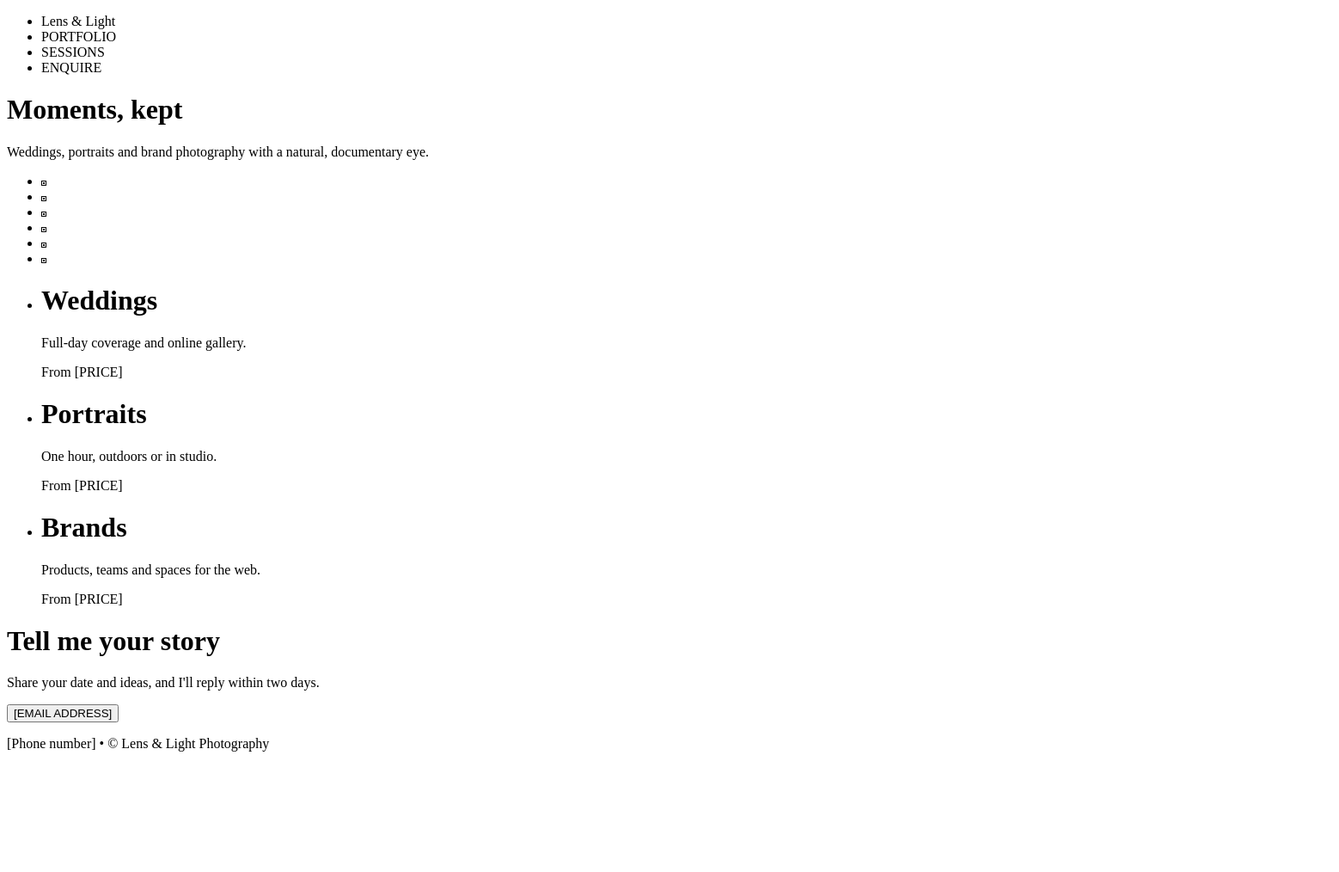
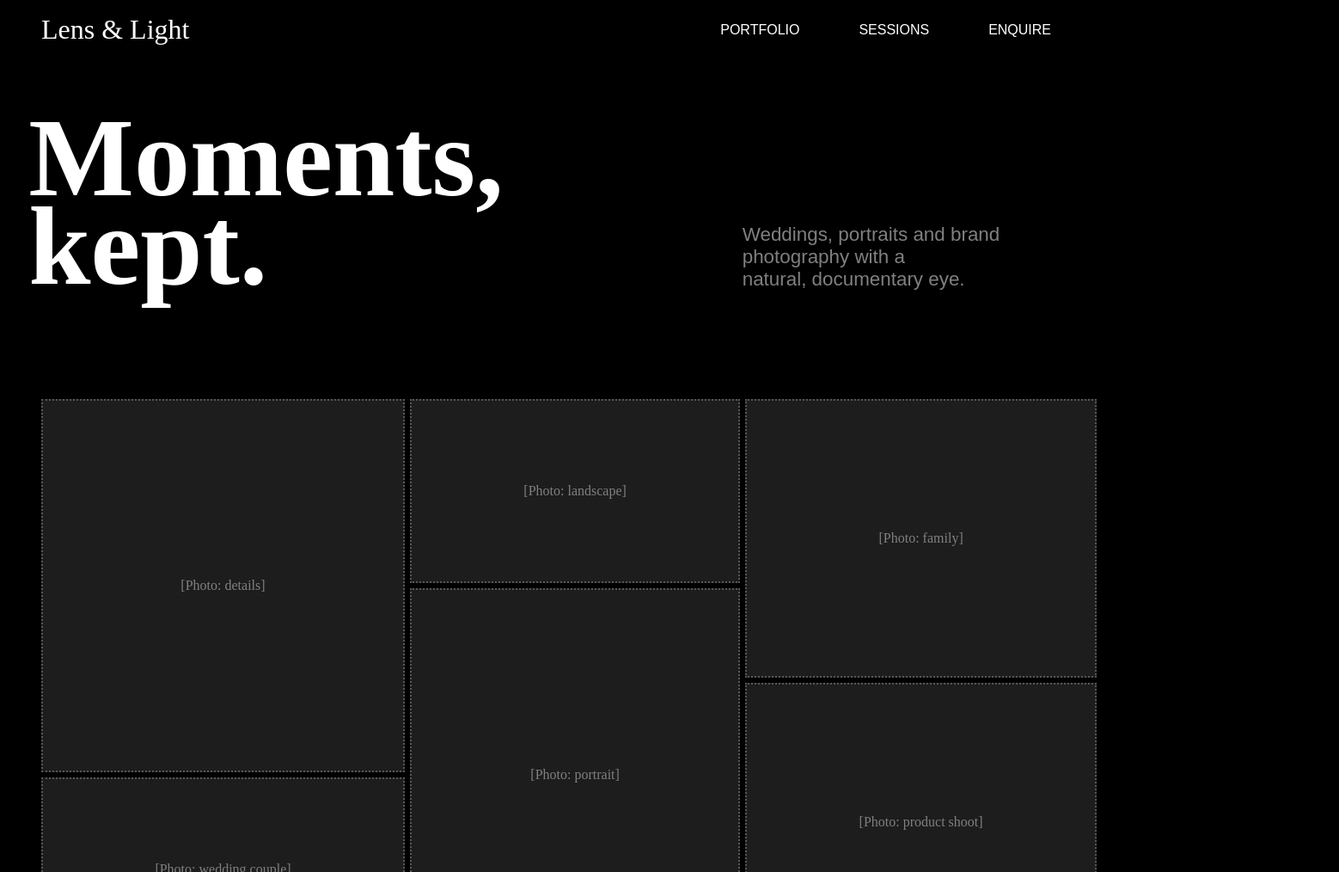
Before and after one commit to MuyAllanji/Lens_and_Light, a plain HTML site: page index.html in a window 1280 px wide. Shown: the top 1014 px of the page at 86% size, 1558 px wide, since content can reach past the window. Before the commit the page ends 890 px from the top, so only its background shows below. Drawn offline with Linux system fonts and the light colour scheme.

Commit message:
initial commit

```diff
--- a/index.html
+++ b/index.html
@@ -6,40 +6,47 @@
     <link rel="stylesheet" href="./style.css">
     <title>Lens & Light</title>
 </head>
-
+<!-- Start of webpage navigation bar-->
 <body>
     <nav>
-    <ul>
-        <li>Lens & Light</li>
-        <li>PORTFOLIO</li>
-        <LI>SESSIONS</LI>
-        <LI>ENQUIRE</LI>
+    <ul id="navigators">
+        <li class="home">Lens & Light</li>
+        <li class="tops">PORTFOLIO</li>
+        <li class="tops">SESSIONS</li>
+        <li class="tops">ENQUIRE</li>
     </ul>
     </nav>
-    <h1>Moments, kept</h1>
-    <p>Weddings, portraits and brand photography with a natural, documentary eye.</p>
+<!-- page highlight -->
+    <div id="intro">
+    <h1>Moments, <br> kept.</h1>
+    <p class="introp">Weddings, portraits and brand photography with a <br> natural, documentary eye.</p>
+    </div>
+<!-- Images section -->
     <div>
-        <ul>
-            <li><img class = "image" src="./index.jpg" alt=""></li>
-            <li><img class = "image" src="" alt=""></li>
-            <li><img class = "image" src="" alt=""></li>
-            <li><img class = "image" src="" alt=""></li>
-            <li><img class = "image" src="" alt=""></li>
-            <li><img class = "image" src="" alt=""></li>
+        <ul id="container">
+            <li class="imgs"><img class = "image">[Photo: details]</li>
+            <li class="imgs"><img class = "image">[Photo: wedding couple]</li>
+            <li class="imgs"><img class = "image">[Photo: landscape]</li>
+            <li class="imgs"><img class = "image">[Photo: portrait]</li>
+            <li class="imgs"><img class = "image">[Photo: family]</li>
+            <li class="imgs"><img class = "image">[Photo: product shoot]</li>
         </ul>
     </div>
+<!-- Product/service list -->
     <footer>
-        <ul>
-            <li><div><h1>Weddings</h1><p>Full-day coverage and online gallery.</p><p>From [PRICE]</p></div></li>
-            <li><div><h1>Portraits</h1><p>One hour, outdoors or in studio.</p><p>From [PRICE]</p></div></li>
-            <li><div><h1>Brands</h1><p>Products, teams and spaces for the web.</p><p>From [PRICE]</p></div></li>
+        <ul id="items">
+            <li><div class="item"><hr><h2 class="item">Weddings</h2><p class="item">Full-day coverage and online gallery.</p><p class="price">From [PRICE]</p></div></li>
+            <li><div class="item"><hr><h2 class="item">Portraits</h2><p class="item">One hour, outdoors or in studio.</p><p class="price">From [PRICE]</p></div></li>
+            <li><div class="item"><hr><h2 class="item">Brands</h2><p class="item">Products, teams and spaces for the web.</p><p class="price">From [PRICE]</p></div></li>
         </ul>
-        <div>
-            <h1>Tell me your story</h1>
-            <p>Share your date and ideas, and I'll reply within two days.</p>
-            <button>[EMAIL ADDRESS]</button>
-            <P>[Phone number] • © Lens & Light Photography</P>
+        <!-- final part of the page -->
+        <div id="ending">
+            <h2 class="hend">Tell me your story</h2>
+            <p class="pend">Share your date and ideas, and I'll reply within two days.</p>
+            <button class="bend">[EMAIL ADDRESS]</button>
+            <P class="pend2">[Phone number] • © Lens & Light Photography</P>
         </div>
     </footer>
+
 </body>
 </html>
--- a/style.css
+++ b/style.css
@@ -1,4 +1,142 @@
-.image {
-    border-style:double;
-    width: 300px;
+h1 {color: white;
+background-color: black;
+font-size: 130px;
+padding: 0%;
+margin: 2%;
+margin-top: 5%;
+margin-bottom: 5%;
+line-height: 79%;
+font-family: 'Times New Roman', Times, serif;
 }
+.introp {
+    font-size: 140%;
+    color: gray;
+    margin-left: 20%;
+    font-family: Arial, Helvetica, sans-serif;
+    margin-bottom: 5%;
+}
+.tops {
+    font-family: Arial, Helvetica, sans-serif;
+    margin-right: 4%;
+}
+nav {
+    background-color: black;
+    color: white;
+}
+div{
+    color: white;
+    background: black;
+    margin-bottom: 5%;
+}
+body{
+    background: rgb(0, 0, 0);
+}
+p {
+    color: white;
+    }
+.imgs {
+    width: 100%;
+    height: 100%;
+    border: 2px;
+    border-color: rgb(88, 86, 86);
+    border-style: dotted;
+    list-style: none;
+    display: flex;
+    justify-content: center;
+    align-items: center;
+    background-color: rgb(29, 29, 29);
+    color: gray;
+
+}
+#container {
+    display: grid;
+    grid-template-columns: repeat(3, 1rf);
+    grid-template-rows: repeat(6, 100px);
+    gap: 10px;
+}
+#navigators {
+    display: flex;
+    align-items: center;
+    gap: 20px;
+    list-style: none;
+}
+.home {
+    margin-right: auto;
+    font-size: 200%;
+}
+.imgs:nth-child(1) {
+  grid-row: 1 / 5;
+}
+.imgs:nth-child(2) {
+    grid-row: 5 / 7;
+}
+.imgs:nth-child(3){
+    grid-row: 1 / 3;
+}
+.imgs:nth-child(4) {
+    grid-row: 3 / 7;
+}
+.imgs:nth-child(5) {
+    grid-row: 1 / 4;
+}
+.imgs:nth-child(6) {
+grid-row: 4 / 7;
+}
+#intro {
+    display: flex;
+    align-items: flex-end;
+}
+#items {
+    display: grid;
+    gap: 50px;
+    font-size: 160%;
+    grid-template-columns: repeat(3, 470px);
+    background-color: rgb(233, 234, 227);
+    list-style: none;
+    color: black;
+
+}
+.item {
+    background-color: rgb(233, 234, 227);
+    color: black;
+    margin-top: 0%;
+}
+.price {
+    color: black;
+    font-weight: bold;
+    font-family: Arial, Helvetica, sans-serif;
+    margin-bottom: 15%;
+}
+hr {
+    height: 2px;
+    background-color: black;
+    margin-top: 15%;
+}
+#ending {
+    display: grid;
+    justify-content: center;
+    justify-items: center;
+}
+.hend {
+    color: white;
+    font-size: 300%;
+    margin-bottom: 0%;
+}
+.pend {
+    font-family: Arial, Helvetica, sans-serif;
+    color: gray;
+}
+.bend {
+    border: 1pt;
+    border-style: solid;
+    background-color: black;
+    color: white;
+    padding: 3%;
+    margin-bottom: 5%;
+    padding-left: 5%;
+    padding-right: 5%;
+}
+.pend2 {
+    font-family: Arial, Helvetica, sans-serif;
+    margin-bottom: 20%;
+}
```
